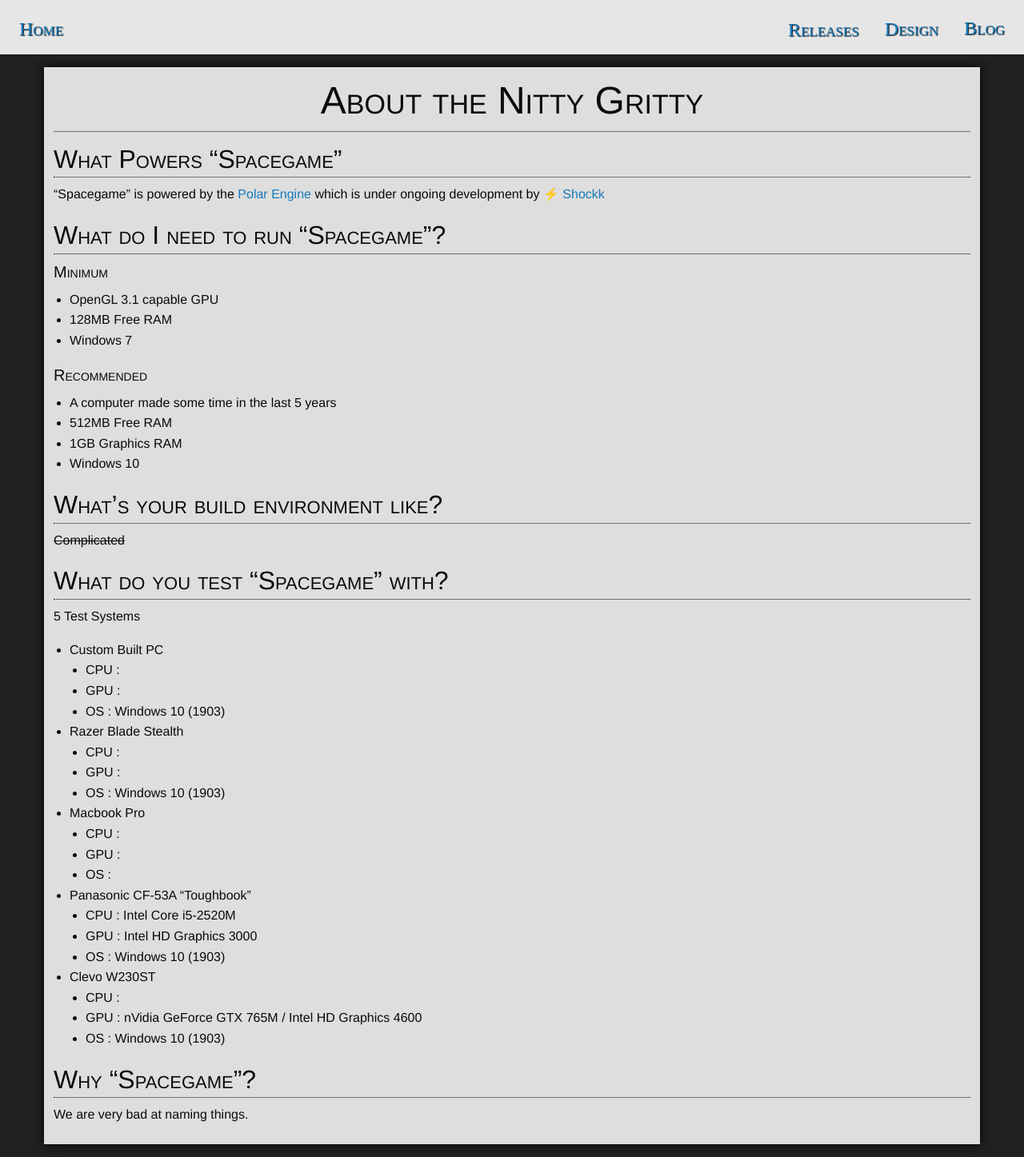
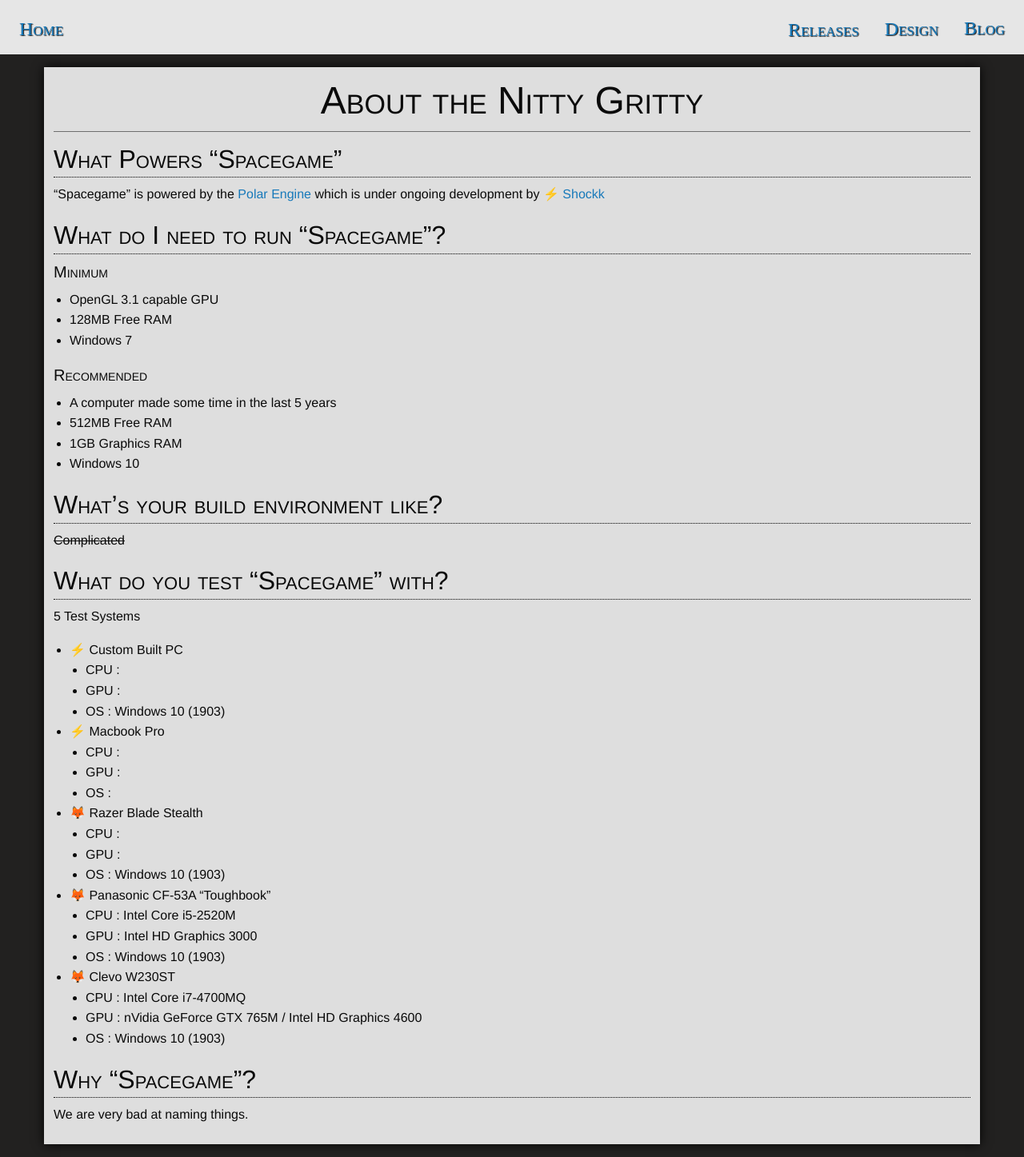
Before and after one commit to ori-sky/polar-space, a Jekyll site: the page built from designs/about.md, in a window 1280 px wide. Shown: the whole page at 80% size. Built offline with Jekyll 4.4.1, drawn with Linux system fonts in a browser that asks for light colours; nearby versions of some CDN libraries; some web fonts are replaced; our own code applies the rules of GitHub Pages for plain Markdown files; library files that are not in the unit come from our copies.

Commit message:
Update about.md
Cleaned up details, added ownership icons

```diff
--- a/designs/about.md
+++ b/designs/about.md
@@ -33,24 +33,24 @@ title: About the Nitty Gritty
 
 5 Test Systems
 
-- Custom Built PC
+- ⚡ Custom Built PC
   - CPU :
   - GPU :
   - OS : Windows 10 (1903)
-- Razer Blade Stealth
+- ⚡ Macbook Pro
+  - CPU :
+  - GPU :
+  - OS :
+- 🦊 Razer Blade Stealth
   - CPU :
   - GPU :
   - OS : Windows 10 (1903)
-- Macbook Pro
-  - CPU :
-  - GPU :
-  - OS :
-- Panasonic CF-53A "Toughbook"
+- 🦊 Panasonic CF-53A "Toughbook"
   - CPU : Intel Core i5-2520M
   - GPU : Intel HD Graphics 3000
   - OS : Windows 10 (1903)
-- Clevo W230ST
-  - CPU :
+- 🦊 Clevo W230ST
+  - CPU : Intel Core i7-4700MQ
   - GPU : nVidia GeForce GTX 765M / Intel HD Graphics 4600
   - OS : Windows 10 (1903)
 
```
